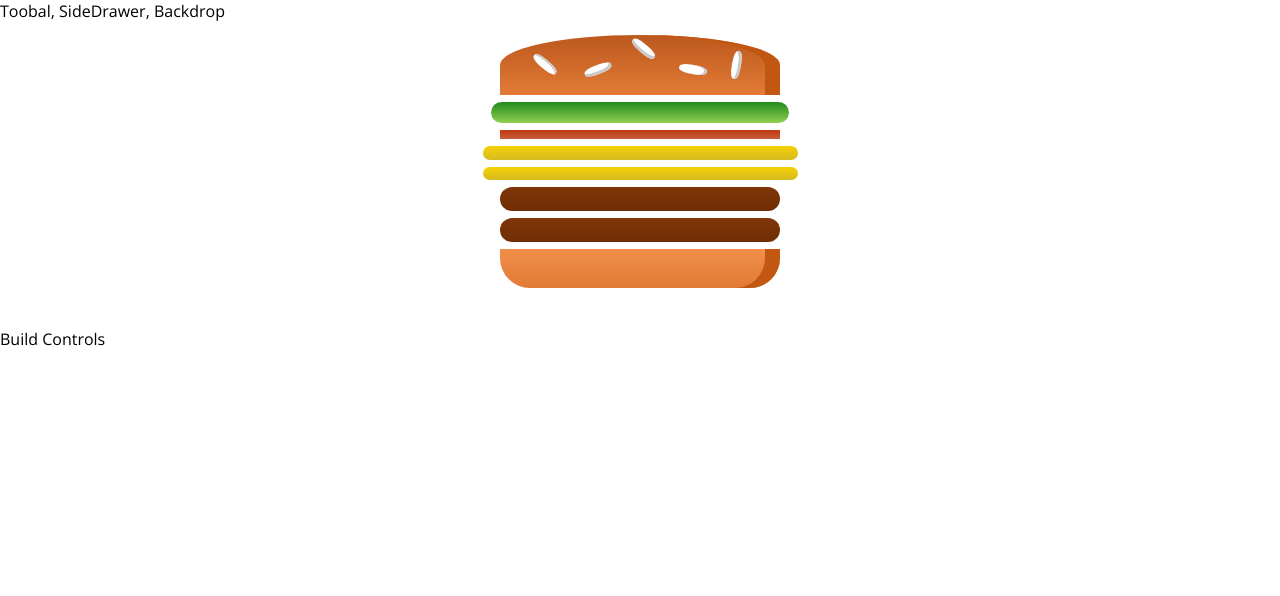
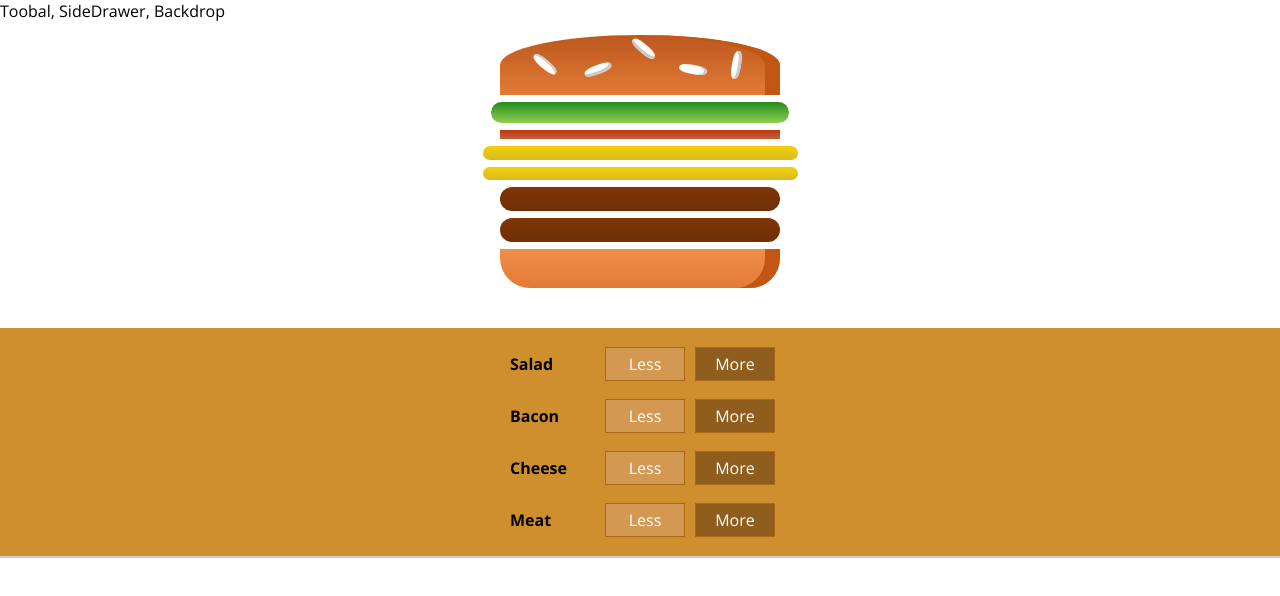
Before and after one commit to evenancio/react-burger-builder-demo, a React app: page / in a window 1280 px wide. Shown: the top 596 px of the page. Built offline with nearby package versions, Linux system fonts and the light colour scheme.

Commit message:
Adding Build Controls Components

```diff
--- /dev/null
+++ b/src/components/Burger/BuildControls/BuildControl/BuildControl.css
@@ -0,0 +1,56 @@
+.BuildControl {
+    display: flex;
+    justify-content: space-between;
+    align-items: center;
+    margin: 5px 0;
+}
+
+.BuildControl button {
+    display: block;
+    font: inherit;
+    padding: 5px;
+    margin: 0 5px;
+    width: 80px;
+    border: 1px solid #AA6817;
+    cursor: pointer;
+    outline: none;
+}
+
+.BuildControl button:disabled {
+    background-color: #AC9980;
+    border: 1px solid #7E7365;
+    color: #ccc;
+    cursor: default;
+}
+
+.BuildControl button:hover:disabled {
+    background-color: #AC9980;
+    color: #ccc;
+    cursor: not-allowed;
+}
+
+.Label {
+    padding: 10px;
+    font-weight: bold;
+    width: 80px;
+}
+
+.BuildControl .Less {
+    background-color: #D39952;
+    color: white;
+}
+
+.BuildControl .More {
+    background-color: #8F5E1E;
+    color: white;
+}
+
+.BuildControl .Less:hover, .BuildControl .Less:active {
+    background-color: #DAA972;
+    color: white;
+}
+
+.BuildControl .More:hover,.BuildControl .More:active {
+    background-color: #99703F;
+    color: white;
+}
--- /dev/null
+++ b/src/components/Burger/BuildControls/BuildControl/BuildControl.js
@@ -0,0 +1,15 @@
+import React from 'react';
+
+import classes from './BuildControl.css';
+
+const BuildControl = ( props ) => {
+  return (
+    <div className={classes.BuildControl}>
+      <div className={classes.Label}>{props.label}</div>
+      <button className={classes.Less}>Less</button>
+      <button className={classes.More}>More</button>
+    </div>
+  )
+}
+
+export default BuildControl;
--- /dev/null
+++ b/src/components/Burger/BuildControls/BuildControls.css
@@ -0,0 +1,11 @@
+.BuildControls {
+    width: 100%;
+    background-color: #CF8F2E;
+    display: flex;
+    flex-flow: column;
+    align-items: center;
+    align-items: center;
+    box-shadow: 0 2px 1px #ccc;
+    margin: auto;
+    padding: 10px 0;
+}
--- /dev/null
+++ b/src/components/Burger/BuildControls/BuildControls.js
@@ -0,0 +1,23 @@
+import React from 'react'
+
+import classes from './BuildControls.css';
+import BuildControl from './BuildControl/BuildControl';
+
+const controls = [
+  { label: 'Salad', type: 'salad' },
+  { label: 'Bacon', type: 'bacon' },
+  { label: 'Cheese', type: 'cheese' },
+  { label: 'Meat', type: 'meat' },
+];
+
+const BuildControls = ( props ) => {
+  return (
+    <div className={classes.BuildControls}>
+      {controls.map(ctrl => (
+        <BuildControl key={ctrl.label} label={ctrl.label} />
+      ))}
+    </div>
+  )
+}
+
+export default BuildControls;
--- a/src/containers/BurgerBuilder/BurgerBuilder.js
+++ b/src/containers/BurgerBuilder/BurgerBuilder.js
@@ -1,6 +1,7 @@
 import React, { Component } from 'react';
 
 import Burger from '../../components/Burger/Burger.js';
+import BuildControls from '../../components/Burger/BuildControls/BuildControls';
 
 class BurgerBuilder extends Component {
     state = {
@@ -16,7 +17,7 @@
         return (
             <React.Fragment>
                 <Burger ingredients={this.state.ingredients} />
-                <div>Build Controls</div>
+                <BuildControls />
             </React.Fragment>
         );
     }
```
